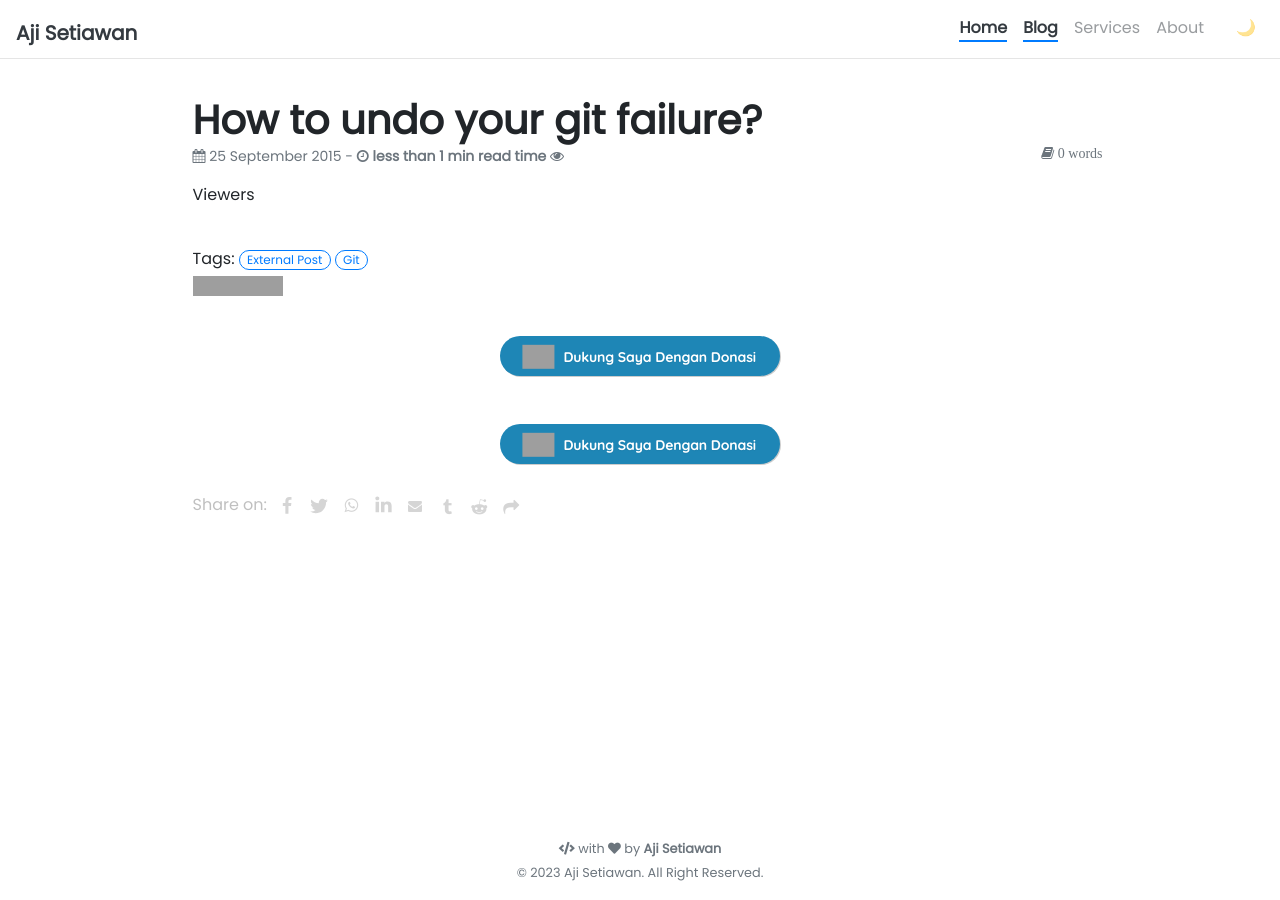
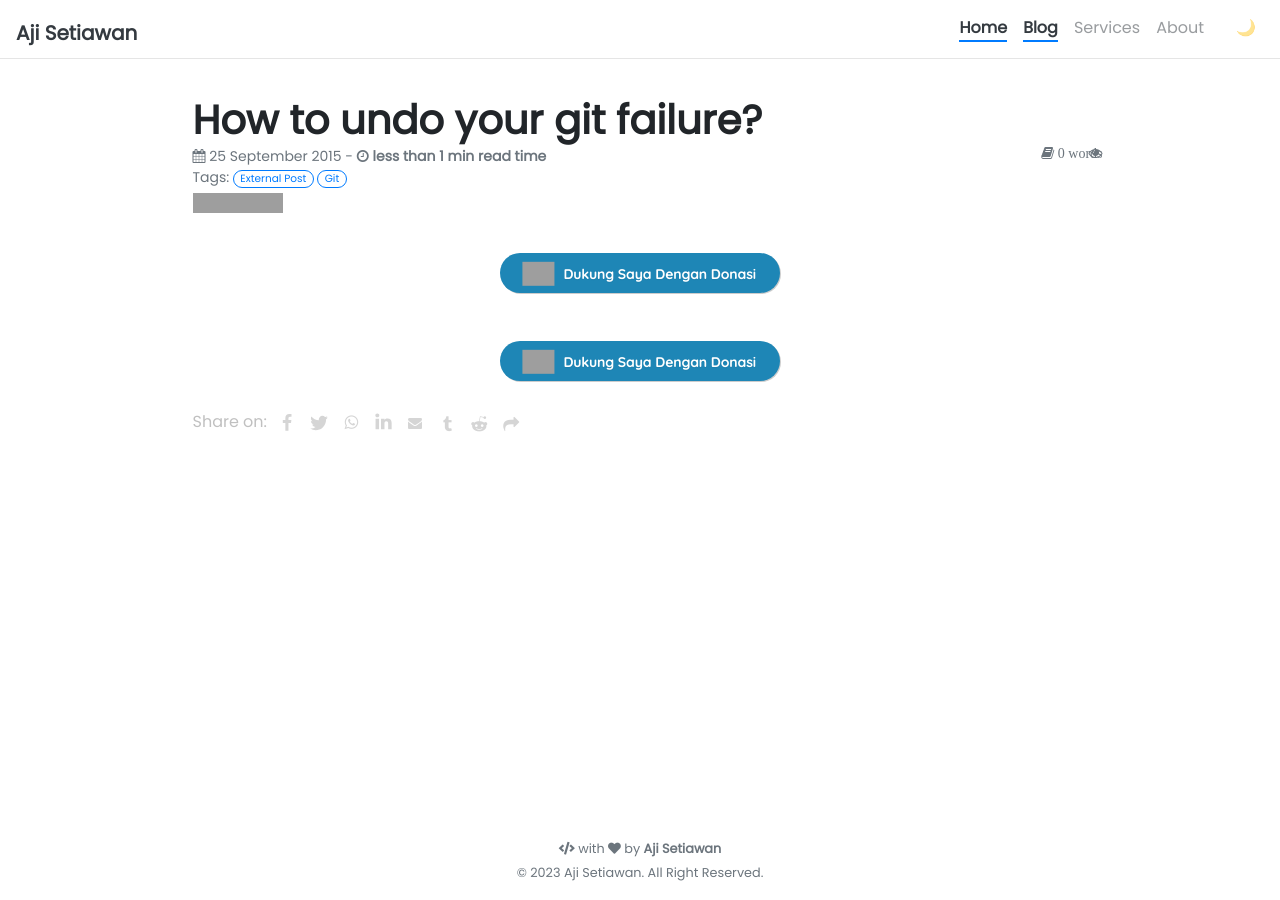
Before and after one commit to ajisetiawan716/ajisetiawan716.github.io, a Jekyll site: the page built from _posts/2015-09-25-how-to-undo-your-git-failure.md, in a window 1280 px wide. Built offline with Jekyll 4.4.1, drawn with Linux system fonts in a browser that asks for light colours; nearby versions of some CDN libraries; our own code applies the rules of GitHub Pages for plain Markdown files; comment, search, counter and statistics services are not loaded; grey boxes are pictures that could not be loaded.

Commit message:
Update post.html

```diff
--- a/_layouts/post.html
+++ b/_layouts/post.html
@@ -14,7 +14,7 @@
   {%- endif -%}
   </b>
   <span class="fa fa-book fa-1x" style="position: absolute; top: 10; right: 0;"> {{ words }} words</span>
-  <span class="fa fa-eye"><p class="tooltiptext" style ="left:0%; margin-left: 0px">Viewers</p><span id="busuanzi_value_page_pv"></span></span>
+  <span class="fa fa-eye fa-1x" style="position: absolute; top: 10; right: 0;"> <span id="busuanzi_value_page_pv" class="text-muted"></span></span>
   <br>
 
   {%- if page.tags != empty -%}
```
